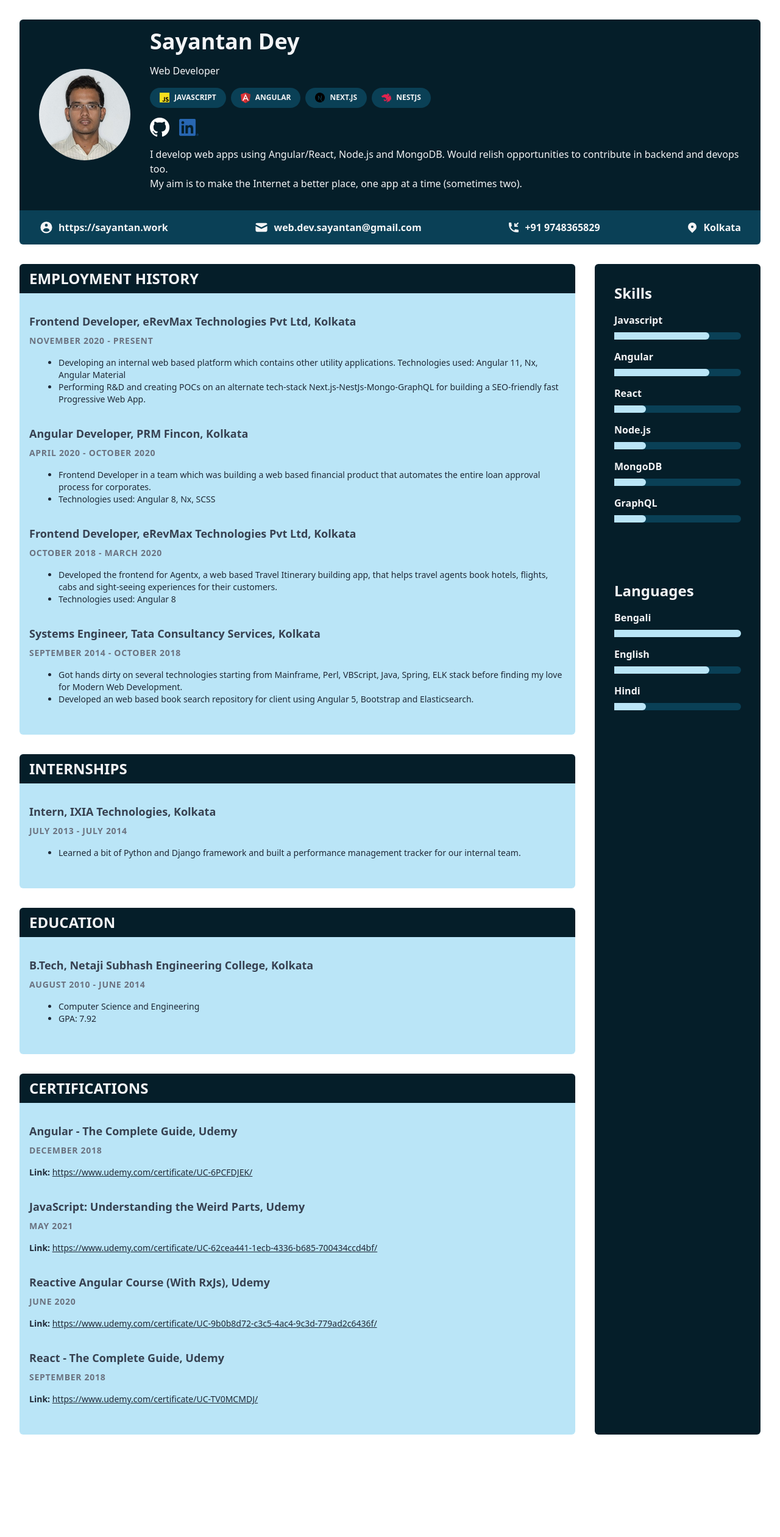
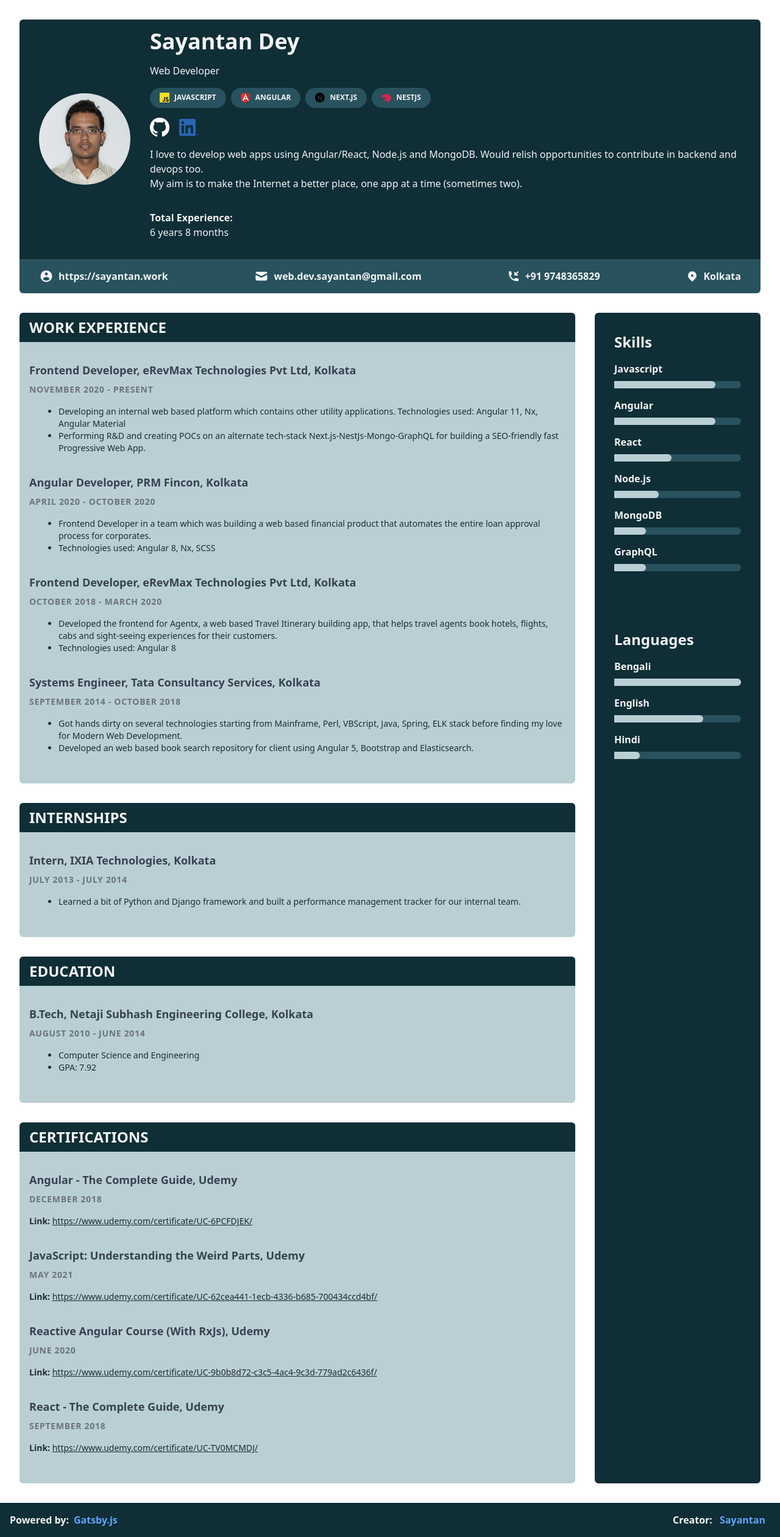
Before and after one commit to Ishanz23/sayantan.work, a Gatsby site: page / in a window 1280 px wide. Shown: the whole page at 61% size. Before the commit the page ends 2385 px from the top, so only its background shows below. Built offline with nearby package versions, Linux system fonts and the light colour scheme; Gatsby itself is replaced by a stand-in of ours.

Commit message:
feat: footer update

```diff
--- a/gatsby-config.js
+++ b/gatsby-config.js
@@ -1,6 +1,8 @@
 module.exports = {
   siteMetadata: {
-    title: 'sayantan',
+    title: 'Sayantan - Web Dev',
+    description: 'Sayantan - Web Developor Portfolio - Experienced Angular Developer',
+    author: 'Sayantan Dey',
     siteUrl: 'https://sayantan.work',
   },
   plugins: [
@@ -17,10 +19,15 @@ module.exports = {
     {
       resolve: 'gatsby-plugin-manifest',
       options: {
+        name: 'Sayantan - Web Dev',
+        short_name: 'Sayantan',
+        start_url: '/',
+        background_color: '#051e29',
+        theme_color: '#0873a1',
+        display: 'standalone',
         icon: 'src/images/icon.png',
       },
     },
-    'gatsby-plugin-mdx',
     'gatsby-plugin-sharp',
     'gatsby-transformer-sharp',
     {
--- a/package.json
+++ b/package.json
@@ -27,7 +27,7 @@
     "gatsby-plugin-gatsby-cloud": "^2.2.0",
     "gatsby-plugin-google-analytics": "^3.2.0",
     "gatsby-plugin-image": "^1.2.0",
-    "gatsby-plugin-manifest": "^3.2.0",
+    "gatsby-plugin-manifest": "^3.6.0",
     "gatsby-plugin-mdx": "^2.2.0",
     "gatsby-plugin-react-helmet": "^4.2.0",
     "gatsby-plugin-sharp": "^3.2.0",
--- a/src/components/Footer.js
+++ b/src/components/Footer.js
@@ -1,7 +1,22 @@
 import React from 'react'
 
 const Footer = () => {
-  return <footer>A gatsby powered website developed and maintained by Sayantan</footer>
+  return (
+    <footer className='flex p-4 items-center justify-between font-semibold bg-primary text-gray-100'>
+      <p>
+        Powered by:
+        <a href='https://gatsbyjs.com' target='_' className='font-bold  mx-2 text-blue-400'>
+          Gatsby.js
+        </a>
+      </p>
+      <p>
+        Creator:{' '}
+        <a href='https://github.com/Ishanz23/sayantan.work' target='_' className='font-bold  mx-2 text-blue-400'>
+          Sayantan
+        </a>
+      </p>
+    </footer>
+  )
 }
 
 export default Footer
--- a/src/components/Header.js
+++ b/src/components/Header.js
@@ -1,12 +1,8 @@
 import React from 'react'
 
 const Header = () => {
-  return (
-    <header>
-      <nav>Sayantan</nav>
-      <div className='links'></div>
-    </header>
-  )
+  return <header>{/* <nav>Sayantan</nav>
+      <div className='links'></div> */}</header>
 }
 
 export default Header
--- a/src/components/Layout.js
+++ b/src/components/Layout.js
@@ -1,10 +1,12 @@
 import React, { Fragment } from 'react'
 import Footer from './Footer'
 import Header from './Header'
+import Seo from './Seo'
 
 const Layout = ({ children }) => {
   return (
     <Fragment>
+      <Seo />
       <Header />
       <main>{children}</main>
       <Footer />
--- /dev/null
+++ b/src/components/Seo.js
@@ -0,0 +1,81 @@
+import React from 'react'
+import PropTypes from 'prop-types'
+import { Helmet } from 'react-helmet'
+import { useStaticQuery, graphql } from 'gatsby'
+
+function Seo({ description, lang, meta, title }) {
+  const { site } = useStaticQuery(
+    graphql`
+      query {
+        site {
+          siteMetadata {
+            title
+            description
+            author
+          }
+        }
+      }
+    `
+  )
+
+  const metaDescription = description || site.siteMetadata.description
+
+  return (
+    <Helmet
+      htmlAttributes={{
+        lang,
+      }}
+      title={title}
+      titleTemplate={`%s | ${site.siteMetadata.title}`}
+      meta={[
+        {
+          name: `description`,
+          content: metaDescription,
+        },
+        {
+          property: `og:title`,
+          content: title,
+        },
+        {
+          property: `og:description`,
+          content: metaDescription,
+        },
+        {
+          property: `og:type`,
+          content: `website`,
+        },
+        {
+          name: `twitter:card`,
+          content: `summary`,
+        },
+        {
+          name: `twitter:creator`,
+          content: site.siteMetadata.author,
+        },
+        {
+          name: `twitter:title`,
+          content: title,
+        },
+        {
+          name: `twitter:description`,
+          content: metaDescription,
+        },
+      ].concat(meta)}
+    />
+  )
+}
+
+Seo.defaultProps = {
+  lang: `en`,
+  meta: [],
+  description: ``,
+}
+
+Seo.propTypes = {
+  description: PropTypes.string,
+  lang: PropTypes.string,
+  meta: PropTypes.arrayOf(PropTypes.object),
+  title: PropTypes.string.isRequired,
+}
+
+export default Seo
--- a/src/components/Skill.js
+++ b/src/components/Skill.js
@@ -5,7 +5,9 @@ export default function Skill({ item }) {
     <div className='item my-4'>
       <div className='name font-bold'>{item.name}</div>
       <div className='level relative bg-secondary w-full h-3 mt-2 rounded-r-md'>
-        <div className={`value bg-tertiary ${item.level} h-full absolute top-0 left-0 rounded-r-md`}></div>
+        <div
+          className={`value bg-tertiary h-full absolute top-0 left-0 rounded-r-md`}
+          style={{ width: item.level }}></div>
       </div>
     </div>
   )
--- a/src/data/profiles/sayantan.json
+++ b/src/data/profiles/sayantan.json
@@ -94,21 +94,26 @@
     }
   ],
   "skills": [
-    { "id": "js", "name": "Javascript", "level": "w-3/4" },
-    { "id": "ng", "name": "Angular", "level": "w-3/4" },
-    { "id": "rct", "name": "React", "level": "w-1/4" },
-    { "id": "njs", "name": "Node.js", "level": "w-1/4" },
-    { "id": "mdb", "name": "MongoDB", "level": "w-1/4" },
-    { "id": "gql", "name": "GraphQL", "level": "w-1/4" }
+    { "id": "js", "name": "Javascript", "level": "80%" },
+    { "id": "ng", "name": "Angular", "level": "80%" },
+    { "id": "rct", "name": "React", "level": "45%" },
+    { "id": "njs", "name": "Node.js", "level": "35%" },
+    { "id": "mdb", "name": "MongoDB", "level": "25%" },
+    { "id": "gql", "name": "GraphQL", "level": "25%" }
   ],
   "languages": [
-    { "id": "bng", "name": "Bengali", "level": "w-full" },
-    { "id": "eng", "name": "English", "level": "w-3/4" },
-    { "id": "hin", "name": "Hindi", "level": "w-1/4" }
+    { "id": "bng", "name": "Bengali", "level": "100%" },
+    { "id": "eng", "name": "English", "level": "70%" },
+    { "id": "hin", "name": "Hindi", "level": "20%" }
   ],
   "summary": {
     "name": "Sayantan Dey",
     "designation": "Web Developer",
+    "totalExperience": "6 years 8 months",
+    "about": [
+      "I love to develop web apps using Angular/React, Node.js and MongoDB. Would relish opportunities to contribute in backend and devops too.",
+      "My aim is to make the Internet a better place, one app at a time (sometimes two)."
+    ],
     "primarySkills": [
       {
         "name": "Javascript",
--- a/src/data/profiles/sayantani.json
+++ b/src/data/profiles/sayantani.json
@@ -1,7 +1,12 @@
 {
   "summary": {
     "name": "Sayantani Sensharma",
-    "designation": "Web Developer",
+    "designation": "SAP FIORI Developer",
+    "totalExperience": "6 years 7 months",
+    "about": [
+      "I'm an SAP FIORI developer with some working experience in ABAP.",
+      "My aim is to make the Internet a better place, one app at a time (sometimes two)."
+    ],
     "primarySkills": [
       {
         "name": "Javascript",
--- a/src/pages/index.js
+++ b/src/pages/index.js
@@ -4,13 +4,14 @@ import { graphql } from 'gatsby'
 import Skill from '../components/Skill'
 import Employment from '../components/Employment'
 import Certification from '../components/Certification'
+import Layout from '../components/Layout'
 
 export default function Index({ data }) {
-  console.log(data)
   const { profilesJson } = data
   const { employments, education, internships, certifications, summary, contact, skills, languages } = profilesJson
 
   return (
+    <Layout>
       <section className='min-w-screen min-h-screen w-full h-full md:p-8 text-gray-800 dark:text-gray-100'>
         {/* Summary  */}
         <section className='w-full flex flex-col p-8 sm:py-4 sm:flex-row gap-8 items-center bg-primary text-gray-100 md:rounded-t-md'>
@@ -41,11 +42,13 @@ export default function Index({ data }) {
               </a>
             </div>
             <div className='w-full text-center sm:text-left flex-1 py-4 '>
-            <p>
-              I develop web apps using Angular/React, Node.js and MongoDB. Would relish opportunities to contribute in
-              backend and devops too.
-            </p>
-            <p>My aim is to make the Internet a better place, one app at a time (sometimes two). </p>
+              {summary.about.map((line) => (
+                <p key={line}>{line}</p>
+              ))}
+            </div>
+            <div className='w-full text-center sm:text-left flex-1 py-4 '>
+              <p className='font-bold'>Total Experience: </p>
+              <p>{summary.totalExperience}</p>
             </div>
           </div>
         </section>
@@ -95,7 +98,7 @@ export default function Index({ data }) {
           <div className='left col-span-1 md:col-span-3'>
             <section className='employment bg-tertiary md:rounded-md'>
               <div className='heading text-2xl font-bold uppercase mb-4 bg-primary text-gray-100 px-4 py-2 md:rounded-t-md'>
-              Employment History
+                Work Experience
               </div>
               <div className='items p-4'>
                 {employments.map((employer) => (
@@ -152,6 +155,7 @@ export default function Index({ data }) {
           </div>
         </section>
       </section>
+    </Layout>
   )
 }
 
@@ -161,6 +165,8 @@ export const query = graphql`
       summary {
         designation
         name
+        totalExperience
+        about
         primarySkills {
           name
           icon
--- a/tailwind.config.js
+++ b/tailwind.config.js
@@ -5,9 +5,10 @@ module.exports = {
     extend: {},
     backgroundColor: (theme) => ({
       ...theme('colors'),
-      primary: '#051e29',
-      secondary: '#0A4056',
-      tertiary: '#bae5f7',
+      primary: '#0f2e36',
+      secondary: '#28525d',
+      tertiary: '#bacfd4',
+      accent: '#582944',
     }),
   },
   variants: {
```
Also changed, not shown: 1 other file. Lines whose indentation alone changed are shown as unchanged.
